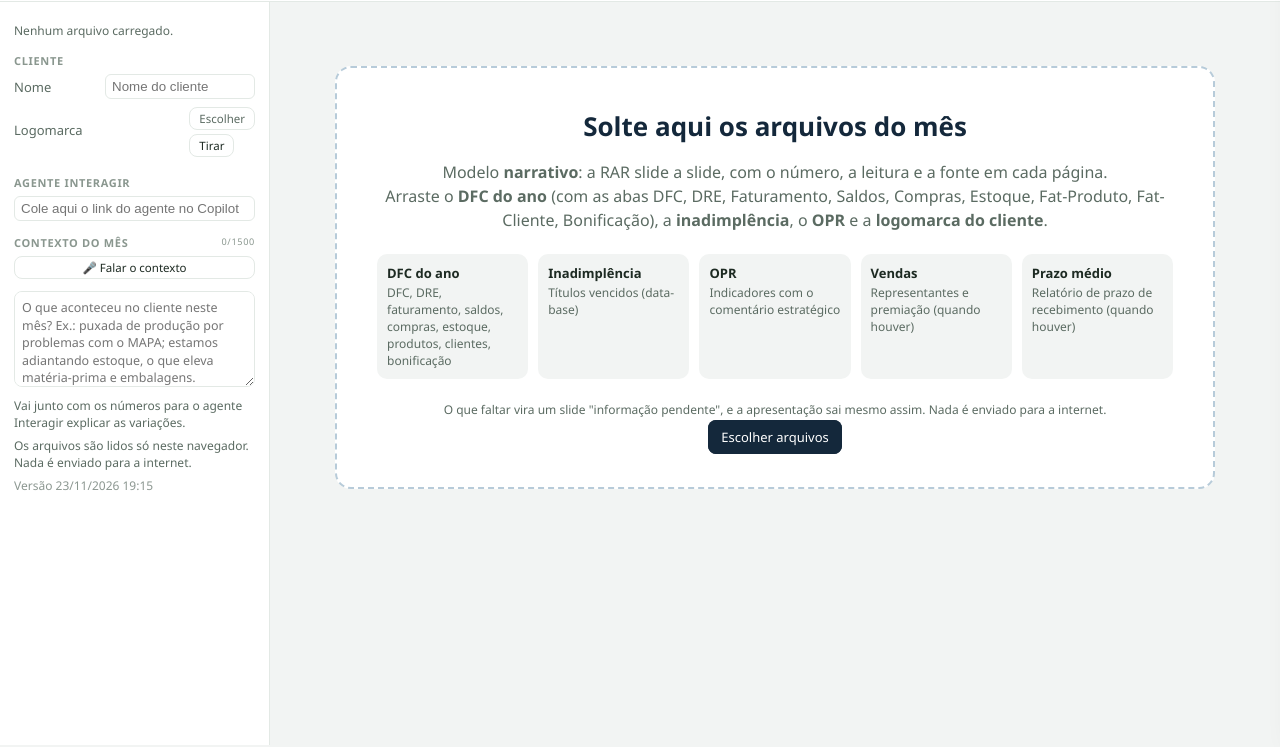
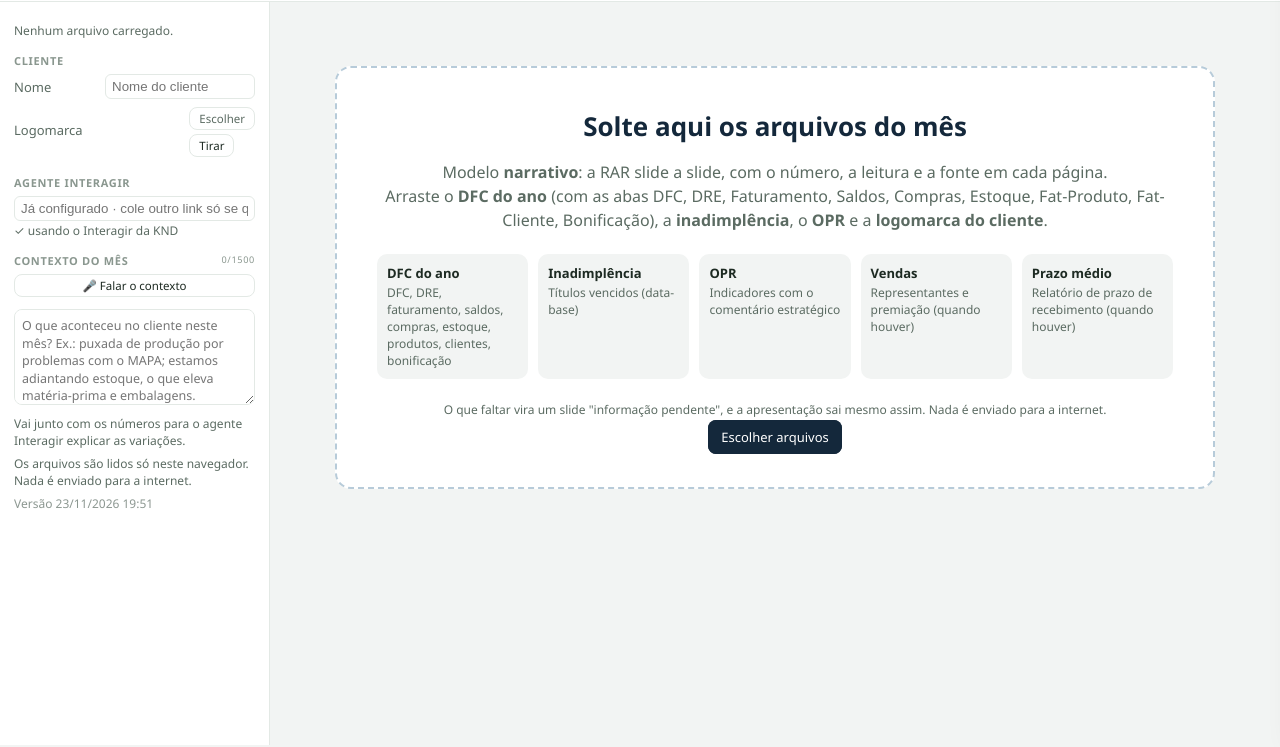
Before and after one commit to kndconsultoria-dot/rar-intragen, a plain HTML site: page index.html in a window 1280 px wide. Shown: the part 53-800 px from the top of the page. Drawn offline with Linux system fonts and the light colour scheme.

Commit message:
Add files via upload

```diff
--- a/index.html
+++ b/index.html
@@ -226,7 +226,7 @@ body.apresentando main{padding-bottom:60px}
     <label>Logomarca<span><label class="bt mini">Escolher<input class="in-logo" type="file" accept=".png,.jpg,.jpeg,.svg,.webp" multiple hidden></label> <button class="bt mini" id="logo-limpar">Tirar</button></span></label>
     <div id="logo-prev" class="logo-prev"></div></div>
     <h5>Agente Interagir</h5>
-    <div class="cfg"><input id="cfg-agente" type="url" placeholder="Cole aqui o link do agente no Copilot" style="width:100%;text-align:left"><small id="agente-ok" class="hint"></small></div>
+    <div class="cfg"><input id="cfg-agente" type="url" placeholder="Já configurado · cole outro link só se quiser trocar" style="width:100%;text-align:left"><small id="agente-ok" class="hint"></small></div>
     <h5>Contexto do mês <small id="ctx-n" style="float:right;font-weight:400">0/1500</small></h5>
     <button class="bt mini mic" id="btn-mic" type="button" title="Falar o contexto (o texto é transcrito no campo abaixo)">🎤 Falar o contexto</button>
     <p id="mic-dica" class="hint" style="margin:0 0 6px"></p>
@@ -234,7 +234,7 @@ body.apresentando main{padding-bottom:60px}
     <p class="hint">Vai junto com os números para o agente Interagir explicar as variações.</p>
     <h5 class="so-pronto">Sumário</h5><nav id="indice"></nav>
     <p class="hint">Os arquivos são lidos só neste navegador. Nada é enviado para a internet.</p>
-    <p class="hint" style="opacity:.7">Versão 23/11/2026 19:15</p>
+    <p class="hint" style="opacity:.7">Versão 23/11/2026 19:51</p>
   </aside>
   <main>
     <div id="drop">
@@ -1825,6 +1825,8 @@ if (typeof module !== 'undefined') module.exports = NarrDados;
   const esc = Charts.esc;
   const $ = s => document.querySelector(s);
   const AGENTE_PADRAO = 'https://m365.cloud.microsoft/chat';
+  // agente Interagir (Copilot) – já vem configurado; o campo da lateral só serve para trocar
+  const AGENTE_INTERAGIR = 'https://copilot.cloud.microsoft/chat/agent/T_85fd9225-041e-cf52-86ac-abfa91ada953.d185e6a9-e6fa-4c02-b2f1-6f4e1e8e288f.gpt.a4f92c33-0be7-48d3-927a-be57a1772cfa';
   const lsGet = k => { try { return localStorage.getItem(k) || ''; } catch (e) { return ''; } };
   const lsSet = (k, v) => { try { localStorage.setItem(k, v); } catch (e) { } };
   const ST = {
@@ -2321,7 +2323,7 @@ if (typeof module !== 'undefined') module.exports = NarrDados;
 
 DADOS:
 `;
-  const agenteUrl = () => (ST.agente || '').trim() || AGENTE_PADRAO;
+  const agenteUrl = () => (ST.agente || '').trim() || AGENTE_INTERAGIR;
   function atualizarPacote() {
     const txt = PROMPT + pacote();
     $('#cp-pacote').value = txt;
@@ -2342,8 +2344,7 @@ DADOS:
     const txt = PROMPT + pacote(); atualizarPacote();
     const ok = copiarTexto(txt);
     $('#copilot').classList.add('on'); $('#cp-msg').textContent = '';
-    if (!ST.agente) $('#cp-aviso').innerHTML = `<b>Falta o link do agente Interagir.</b> Cole o link dele no campo "Link do agente" na barra à esquerda (fica guardado neste navegador). ${ok ? 'Os dados já foram copiados: por enquanto, abri o Copilot comum.' : ''}`;
-    if (ok) { window.open(agenteUrl(), '_blank', 'noopener'); if (ST.agente) $('#cp-aviso').innerHTML = `<b>✓ Dados copiados (${txt.length.toLocaleString('pt-BR')} caracteres).</b> No agente Interagir, aperte <b>Ctrl+V</b> e <b>Enter</b>. Na resposta, copie o bloco e cole aqui embaixo: a apresentação é atualizada na hora.`; }
+    if (ok) { window.open(agenteUrl(), '_blank', 'noopener'); $('#cp-aviso').innerHTML = `<b>✓ Dados copiados (${txt.length.toLocaleString('pt-BR')} caracteres).</b> No agente Interagir, aperte <b>Ctrl+V</b> e <b>Enter</b>. Na resposta, copie o bloco e cole aqui embaixo: a apresentação é atualizada na hora.`; }
     else $('#cp-aviso').innerHTML = `<b>O navegador não deixou copiar automaticamente.</b> Clique em <b>Copiar dados</b> e depois em <b>Abrir agente</b>.`;
     setTimeout(() => $('#cp-resposta').focus(), 300);
   }
@@ -2438,8 +2439,8 @@ DADOS:
     $('#cp-aplicar').onclick = () => { const n = aplicarResposta($('#cp-resposta').value); $('#cp-msg').textContent = n ? `✓ ${n} blocos aplicados.` : 'Não encontrei os marcadores [RESUMO], [FATURAMENTO]… na resposta.'; if (n) { rerenderKeep(); fecharEMostrar(n); } };
     $('#btn-pdf').onclick = baixarPDF;
     $('#cfg-agente').value = ST.agente;
-    $('#cfg-agente').addEventListener('change', e => { ST.agente = e.target.value.trim(); lsSet('knd-agente-interagir', ST.agente); $('#agente-ok').textContent = ST.agente ? '✓ guardado neste navegador' : ''; });
-    $('#agente-ok').textContent = ST.agente ? '✓ guardado neste navegador' : '';
+    $('#cfg-agente').addEventListener('change', e => { ST.agente = e.target.value.trim(); lsSet('knd-agente-interagir', ST.agente); $('#agente-ok').textContent = ST.agente ? '✓ link próprio guardado neste navegador' : '✓ usando o Interagir da KND'; });
+    $('#agente-ok').textContent = ST.agente ? '✓ link próprio guardado neste navegador' : '✓ usando o Interagir da KND';
     // ditado do contexto (igual ao modelo padrão)
     (() => {
       const btn = $('#btn-mic'), campo = $('#ctx-side'), ua = navigator.userAgent, mac = /Mac|iPhone|iPad/.test(navigator.platform || ua);
```
